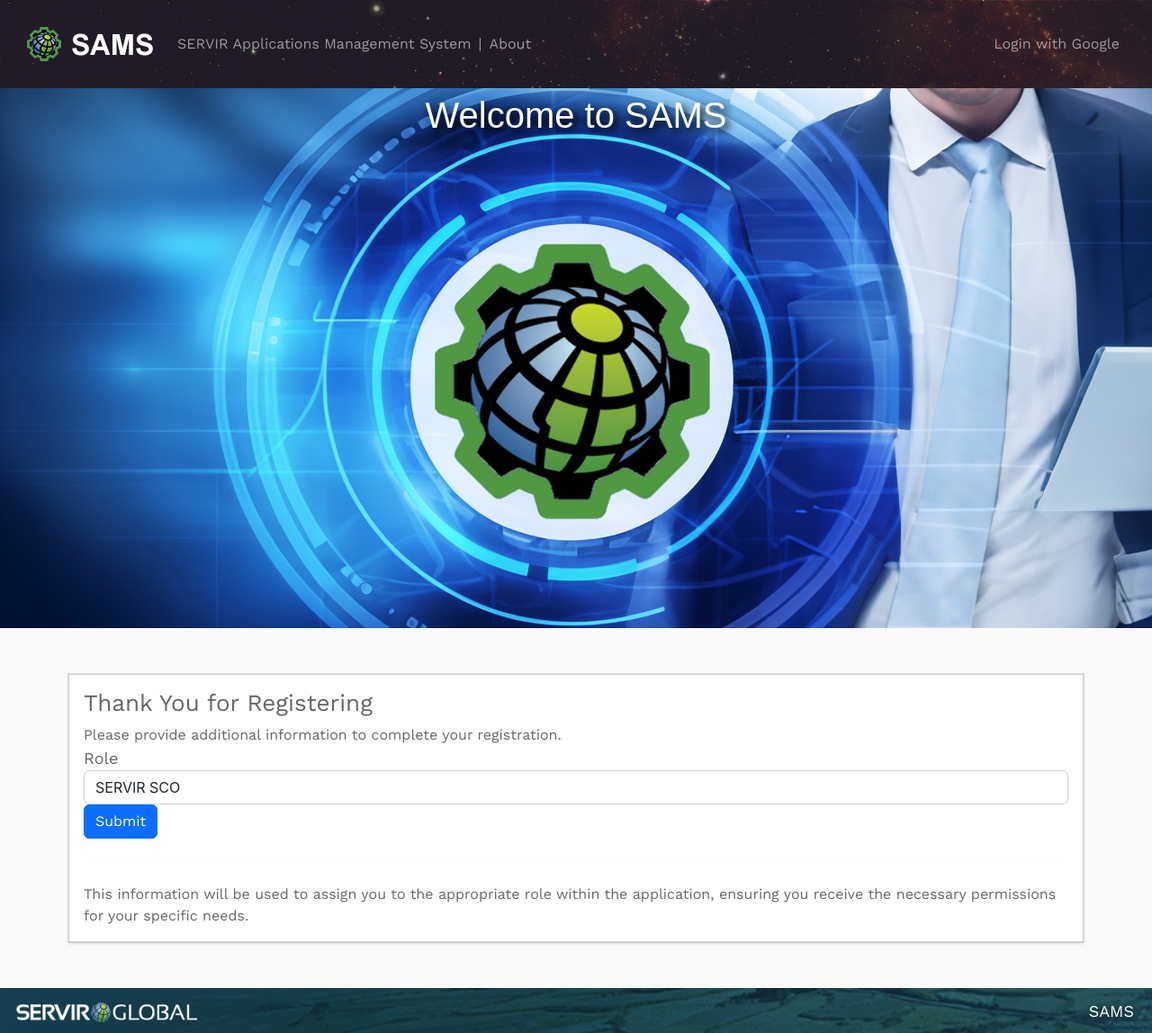
After one commit to SERVIR/SAMS, a Django app: page /fill_information/ in a window 1280 px wide. The commit adds this page. Shown: the whole page at 90% size. Run offline with Django 4.2, Linux system fonts and the light colour scheme; parts of the project's set-up code (start-up, migrations or seed data) failed here and were passed over; some libraries are stand-ins or nearby versions.

Commit message:
registration page, fix app table

```diff
--- a/app/apps.py
+++ b/app/apps.py
@@ -4,3 +4,6 @@
 class AppConfig(AppConfig):
     default_auto_field = 'django.db.models.BigAutoField'
     name = 'app'
+
+    def ready(self):
+        import app.signals  # Ensure the signals are registered
--- /dev/null
+++ b/app/custom_forms.py
@@ -0,0 +1,19 @@
+from django import forms
+
+ROLE_CHOICES = [
+    ('SERVIR SCO', 'SERVIR SCO'),
+    ('USAID', 'USAID'),
+    ('Support Team', 'Support Team'),
+    ('Hub Staff', 'Hub Staff'),
+    ('AST team', 'AST team'),
+    ('Other collaborator', 'Other collaborator'),
+]
+
+
+class UserRoleForm(forms.Form):
+    role = forms.ChoiceField(choices=ROLE_CHOICES, widget=forms.Select(attrs={'class': 'form-control'}))
+    other_explanation = forms.CharField(required=False, widget=forms.Textarea(attrs={
+        'class': 'form-control',
+        'placeholder': 'Please explain why you are requesting access to the system',
+        'rows': 3,
+    }))
--- a/app/templates/application_table.html
+++ b/app/templates/application_table.html
@@ -53,7 +53,9 @@
                     <td> {% for region in application.region.all %}
                         {{ region.accronym }}{% if not forloop.last %}, {% endif %}
                     {% endfor %}</td>
-                    <td>{{ application.deployment_environment }}</td>
+                    <td>{% for dev_env in application.deployment_environment.all %}
+                        {{ dev_env.name }}{% if not forloop.last %}, {% endif %}
+                    {% endfor %}</td>
                     <td>{% if application.code_repo_url %}
                         <a href="{{ application.code_repo_url }}" target="_blank">Open</a>{% else %}
                         N/A{% endif %}</td>
--- a/app/templates/apps_base.html
+++ b/app/templates/apps_base.html
@@ -116,7 +116,7 @@
                         <p class="display-name separator"> |</p>
                         <p><a class="nav-link" href="{% url 'account_logout' %}?next={{ request.path }}">Log Out</a></p>
                     {% else %}
-                        <form method="post" action="{% provider_login_url 'google' %}?next={{ request.path }}">
+                        <form method="post" action="{% provider_login_url 'google' %}">
                             {% csrf_token %}
                             <div class="customGPlusSignIn" onclick="document.forms[0].submit();">
                                 <span class="nav-link" style="cursor: pointer;">Login with Google</span>
--- /dev/null
+++ b/app/templates/fill_information.html
@@ -0,0 +1,88 @@
+{% extends "apps_base.html" %}
+{% load static %}
+{% block title %}SERVIR Application Management System - SAMS - Detail{% endblock %}
+{% block script %}
+   <style>
+        .hidden { display: none; }
+
+        #title_class {
+            padding-top: 1.5rem;
+            width: 75%;
+            margin: auto;
+            font-size: 2.5rem;
+            font-family: Arial, serif;
+            text-shadow: black 0.1em 0.1em 0.2em;
+            color: white;
+        }
+        .vertical_center {
+    margin: 0;
+    position: absolute;
+    width: 100%;
+    top: 18px;
+    -ms-transform: translateY(-50%);
+    transform: translateY(-50%);
+}
+    </style>
+    <script>
+        function toggleOtherExplanation() {
+            var otherExplanation = document.getElementById('otherExplanation');
+            var roleSelect = document.getElementById('id_role');
+            console.log("changed");
+            if (roleSelect.value === 'Other collaborator') {
+                otherExplanation.classList.remove('hidden');
+            } else {
+                otherExplanation.classList.add('hidden');
+            }
+        }
+
+        $(document).ready(function () {
+
+            var roleSelect = $('#id_role');
+            roleSelect.on('change', toggleOtherExplanation);
+            toggleOtherExplanation();  // Initialize on page load
+
+        });
+
+    </script>
+
+{% endblock %}
+{% block content %}
+    <div style="position: relative; height: 600px;background-image: url(/static/app/img/sign-up-hero.png);background-size: cover;background-position: center;">
+            <!-- Hero image in the home page -->
+            <div>
+
+                <div class="card-img-overlay ">
+                    <div class="text-center text-white vertical_center">
+                        <!-- Title on the hero image-->
+                        <p id="title_class">
+                            Welcome to SAMS </p>
+                    </div>
+                </div>
+            </div>
+        </div>
+    <br>
+    <div class="container mt-5">
+        <div class="card">
+            <div class="card-body">
+                <h2 class="card-title">Thank You for Registering</h2>
+                <p class="card-text">Please provide additional information to complete your registration.</p>
+                <form method="post" novalidate>
+                    {% csrf_token %}
+                    <div class="form-group">
+                        <label for="role">Role</label>
+                        {{ form.role }}
+                    </div>
+                    <div id="otherExplanation" class="form-group hidden">
+                        <label for="id_other_explanation">Explanation</label>
+                        {{ form.other_explanation }}
+                    </div>
+                    <button type="submit" class="btn btn-primary">Submit</button>
+                </form>
+                <hr>
+                <p class="card-text">This information will be used to assign you to the appropriate role within the
+                    application, ensuring you receive the necessary permissions for your specific needs.</p>
+            </div>
+        </div>
+    <br>
+    </div>
+{% endblock %}
--- a/app/views.py
+++ b/app/views.py
@@ -1,5 +1,6 @@
+from django.contrib.sites.shortcuts import get_current_site
 from django.core.paginator import Paginator, PageNotAnInteger, EmptyPage
-from django.http import JsonResponse
+from django.http import JsonResponse, HttpResponseRedirect
 from django.shortcuts import render, get_object_or_404
 from django.shortcuts import redirect
 from django.contrib.auth.decorators import login_required, user_passes_test
@@ -13,13 +14,19 @@
 import qrcode.image.svg
 from io import BytesIO
 from .models import Application
+from .custom_forms import UserRoleForm
+from django.contrib.auth.models import Group
+from django.core.mail import send_mail
 
+app_version = 1.03
 
-
-app_version = 1.02
 
 # Create your views here.
 def index(request):
+    is_new_user = request.session.get('is_new_user', False)
+    if is_new_user:
+        del request.session['is_new_user']
+        return HttpResponseRedirect('fill_information')
     return render(request, "index.html", context={
         "apps": Application.objects.exclude(shown=False).all().order_by("display_priority"),
         "service_areas": ServiceArea.objects.all(),
@@ -66,6 +73,40 @@
     return response
 
 
+def fill_information(request):
+    if request.method == 'POST':
+        form = UserRoleForm(request.POST)
+        if form.is_valid():
+            role = form.cleaned_data['role']
+            other_explanation = form.cleaned_data.get('other_explanation', '')
+            user = request.user
+            # Fetch all users in the Approvers group
+            approver_group = Group.objects.get(name='Approver')
+            approvers = approver_group.user_set.all()
+
+            # Construct the email content
+            subject = 'New User Role Submission'
+            message = f"""
+                       A new user has submitted their role information:
+                       User ID: <a href='https://sams.servirglobal.net/admin/auth/user/{user.id}/change/'>{user.id}</a>
+                       Name: {user.get_full_name() or user.username}
+                       Role: {role}
+                       """
+            if role == 'Other collaborator' and other_explanation:
+                message += f"Other Explanation: {other_explanation}"
+
+            # Send the email to all approvers
+            approvers_emails = [approver.email for approver in approvers if approver.email]
+            send_mail(subject, message, 'your_email@example.com', approvers_emails)
+
+            # Redirect to home or another page after successful submission
+            return redirect('home')
+    else:
+        form = UserRoleForm()
+
+    return render(request, 'fill_information.html', {'form': form})
+
+
 def about(request):
     return render(request, "about.html", context={})
 
@@ -97,6 +138,7 @@
         )
 
         # Return the new log entry as JSON response
-        return JsonResponse({'date': django_date_format(new_log.date_modified, "M. j, Y"), 'log_entry': new_log.log_entry})
+        return JsonResponse(
+            {'date': django_date_format(new_log.date_modified, "M. j, Y"), 'log_entry': new_log.log_entry})
     else:
         return JsonResponse({'error': 'Invalid request method'})
--- a/servirApplications/urls.py
+++ b/servirApplications/urls.py
@@ -27,6 +27,7 @@
     path('scientist/<int:post_id>', views.scientist, name='scientist'),
     path('app-table/', views.app_table, name='app-table'),
     path('log-submit/', views.log_submit, name='log-submit'),
+    path('fill_information/', views.fill_information, name='fill_information'),
     path('login', views.login),
     path('accounts/', include('allauth.urls')),
     path('admin/', admin.site.urls),
```
Also changed, not shown: app/admin.py (+4 -3 lines), app/models.py (+7 -4 lines), app/signals.py (added, +15 -0 lines), servirApplications/settings.py (+8 -0 lines), app/migrations/0024_customuser.py (added), app/migrations/0025_delete_customuser.py (added), app/migrations/0026_create_approver_group.py (added), app/static/app/img/sign-up-hero.png (added).
